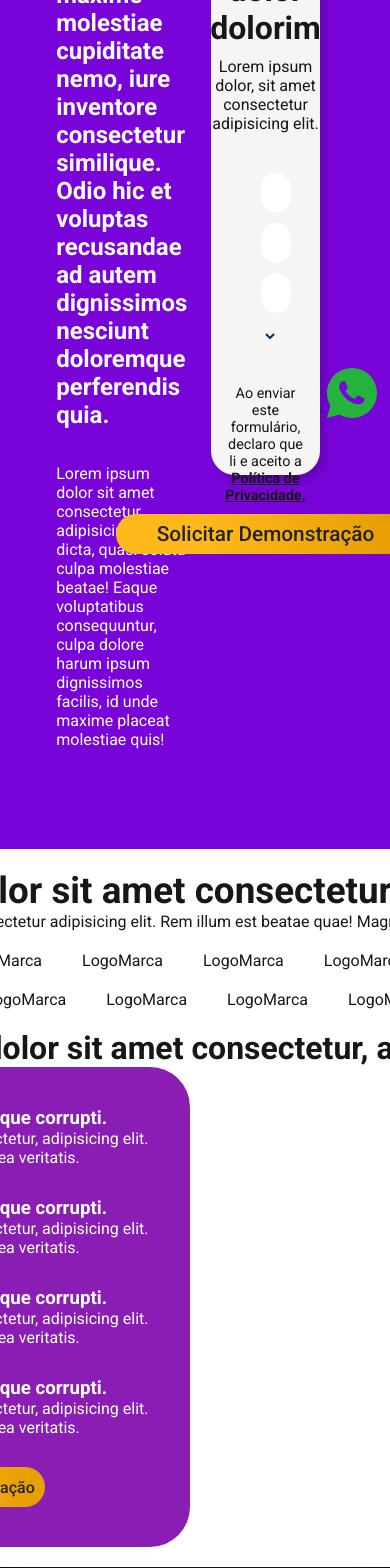
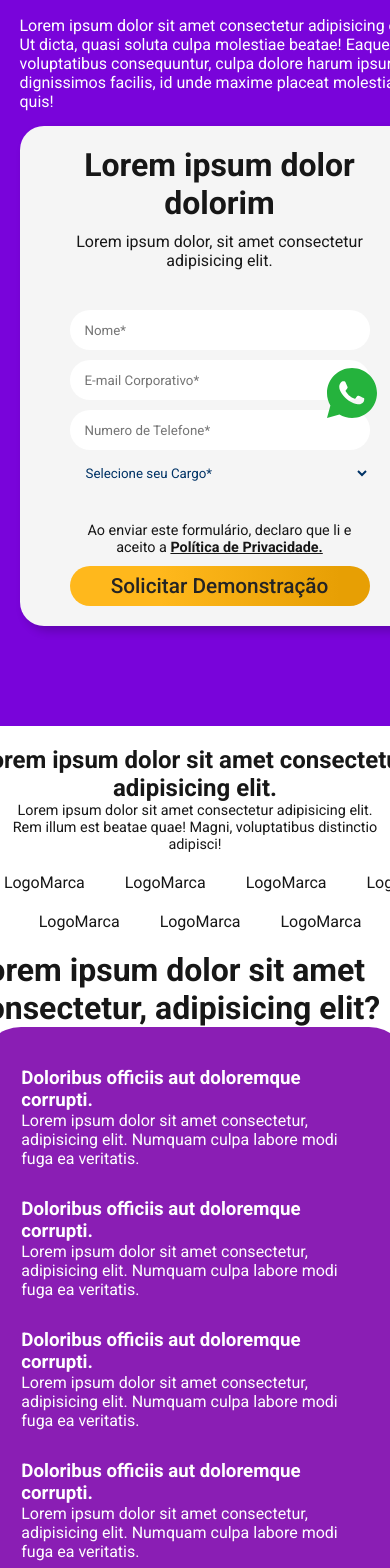
Before and after one commit to NanoThecnolog/solurh-frontend, a Next.js app: page /landing in a window 390 px wide. Shown: the part 400-1968 px from the top of the page. Built offline with nearby package versions, Linux system fonts and the light colour scheme.

Commit message:
Feat(responsivity): Ajusta a responsividade da pagina landing

```diff
--- a/src/components/landing/Benefits/styles.module.scss
+++ b/src/components/landing/Benefits/styles.module.scss
@@ -1,9 +1,10 @@
 .container {
     display: flex;
-    justify-content: center;
+    //justify-content: center;
     align-items: center;
     flex-direction: column;
     margin-bottom: 20px;
+
 
     .carouselContainer {
         display: flex;
@@ -12,8 +13,9 @@
         overflow: hidden;
         background: white;
         padding: 20px 0;
-        //outline: 2px solid red;
-        width: 40%;
+        width: 100%;
+        max-width: 900px;
+
 
         .carouselText {
             display: flex;
@@ -21,9 +23,18 @@
             //justify-content: center;
             align-items: center;
             text-align: center;
+            max-width: 100%;
+            box-sizing: border-box;
+            padding: 0 15px;
 
             h1 {
                 font-size: 2.3rem;
+            }
+
+            p {
+                max-width: 100%;
+                overflow-wrap: break-word;
+                word-break: break-word;
             }
         }
 
@@ -31,9 +42,9 @@
         .track {
             display: flex;
             width: max-content;
+            min-width: 100%;
+
             //outline: 2px solid red;
-
-
             .logoItem {
                 flex: 0 0 auto;
                 padding: 0 20px;
@@ -53,9 +64,9 @@
     }
 
     .benefitsContainer {
-        width: 40%;
+        width: 100%;
         display: flex;
-        justify-content: center;
+        //justify-content: center;
         align-items: center;
         flex-direction: column;
 
@@ -68,9 +79,12 @@
         .advantagesContainer {
             display: flex;
             justify-content: center;
+            //display: grid;
+            //grid-template-columns: 1fr 1fr;
             align-items: center;
             width: 100%;
-            gap: 10px;
+            gap: 20px;
+            //margin-top: 20px;
 
             .left {
                 border-radius: 2.5rem;
@@ -96,6 +110,64 @@
             }
         }
     }
+
+    @media (max-width: 1024px) {
+
+
+        .benefitsContainer {
+            max-width: 90%;
+        }
+
+        .carouselContainer {
+            max-width: 800px;
+
+            .track {
+                max-width: 100%;
+            }
+        }
+    }
+
+    @media (max-width: 768px) {
+        .carouselContainer {
+            //padding: 15px 0;
+            //outline: 2px solid blue;
+
+            .carouselText {
+                h1 {
+                    font-size: 1.5rem;
+                }
+
+                p {
+                    font-size: .9rem;
+                    max-width: 80%;
+                    //outline: 2px solid red;
+                }
+            }
+
+            .track {
+                max-width: 500px;
+            }
+
+        }
+
+        .benefitsContainer {
+            width: 100%;
+
+            .advantagesContainer {
+                flex-direction: column;
+
+                .left {
+                    width: 95%;
+
+                }
+
+                .right {
+                    width: 95%;
+                    height: 500px;
+                }
+            }
+        }
+    }
 }
 
 
--- a/src/components/landing/Hero/styles.module.scss
+++ b/src/components/landing/Hero/styles.module.scss
@@ -9,17 +9,19 @@
     padding: 100px 0;
 
     .sectionContainer {
-        display: flex;
-        justify-content: center;
+        //display: flex;
+        //justify-content: center;
+        display: grid;
+        grid-template-columns: 1fr 1fr;
         align-items: center;
         width: 70%;
         height: 100%;
         //outline: 2px solid blue;
-        gap: 10px;
+        gap: 20px;
 
         .left,
         .right {
-            width: 50%;
+            //width: 50%;
             height: 100%;
             //outline: 2px solid green;
         }
@@ -44,7 +46,8 @@
                 flex-direction: column;
                 justify-content: center;
                 align-items: center;
-                width: 80%;
+                width: 100%;
+                max-width: 500px;
                 height: 500px;
                 gap: 10px;
                 background-color: whitesmoke;
@@ -102,4 +105,26 @@
             }
         }
     }
+
+    @media (max-width: 1024px) {
+        .sectionContainer {
+            width: 90%;
+            gap: 15px;
+        }
+    }
+
+    @media (max-width: 768px) {
+        .sectionContainer {
+            grid-template-columns: 1fr;
+            text-align: start;
+        }
+
+        .left {
+            order: 1;
+        }
+
+        .right {
+            order: 2;
+        }
+    }
 }
--- a/src/components/landing/Testimonials/styles.module.scss
+++ b/src/components/landing/Testimonials/styles.module.scss
@@ -65,3 +65,15 @@
         }
     }
 }
+
+@media(max-width: 1024px) {
+    .container {
+        .sectionContainer {
+            width: 80%;
+
+            .boxContainer {
+                flex-direction: column;
+            }
+        }
+    }
+}
```
